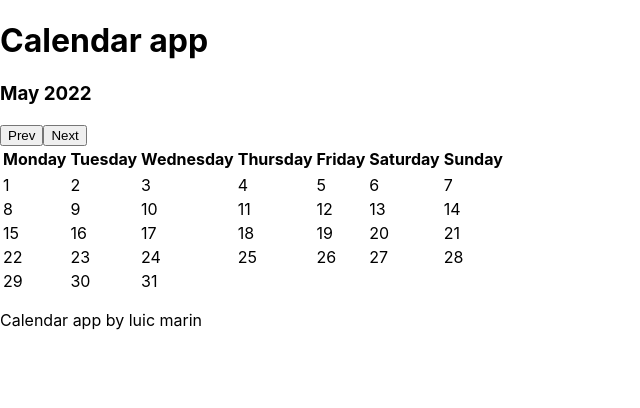
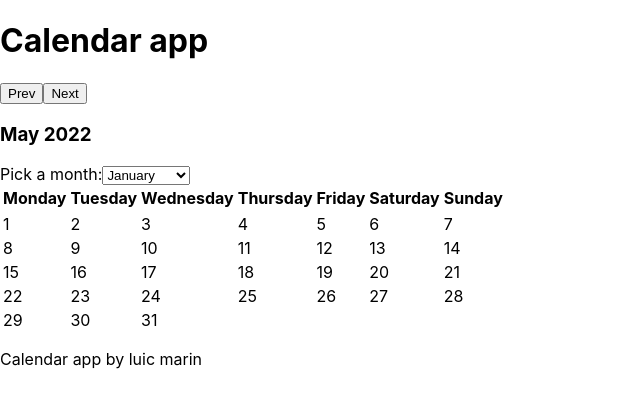
Before and after one commit to AcidBurnHen/swtichy, a Next.js app: page / in a window 1280 px wide. Shown: the top 408 px of the page, without its empty margins (0-640 px from the left). Built offline with nearby package versions, Linux system fonts and the light colour scheme.

Commit message:
Getting all months of year for month selector

```diff
--- a/components/calendar/Calendar.tsx
+++ b/components/calendar/Calendar.tsx
@@ -1,20 +1,12 @@
-import Weekdays from "./Weekdays";
-import DaysInMonth from "./DaysInMonth";
-import MonthSelect from "./MonthSelect";
+import Weekdays from './Weekdays';
+import DaysInMonth from './DaysInMonth';
+import MonthSelect from './MonthSelect';
 
 const Calendar = () => {
-
   return (
     <div>
       <div>
-        <div>
-          <MonthSelect />
-        </div>
-        <div>
-          <button>Prev</button>
-          <button>Next</button>
-
-        </div>
+        <MonthSelect />
       </div>
       <div>
         <table>
--- a/components/calendar/DaysInMonth.tsx
+++ b/components/calendar/DaysInMonth.tsx
@@ -32,11 +32,11 @@ const DaysInMonth = () => {
     }
   });
 
-  const days = rows.map((day, index) => {
+  const days = rows.map((day: string, index: number) => {
     return <tr key={index}>{day}</tr>;
   });
 
-  return <tbody>{days}</tbody>
+  return <tbody>{days}</tbody>;
 };
 
 export default DaysInMonth;
--- a/components/calendar/MonthSelect.tsx
+++ b/components/calendar/MonthSelect.tsx
@@ -1,13 +1,27 @@
-import { getMonthAndYear } from "../../lib/datetime";
+import { getMonthAndYear, getMonths } from '../../lib/datetime';
 
 const MonthSelect = () => {
-    const monthAndYear = getMonthAndYear();
+  const monthAndYear = getMonthAndYear();
+  const allMonths = getMonths();
 
-    return (
-        <div>
-            <h3>{monthAndYear}</h3>
-        </div>
-    )
-}
+  const months = allMonths.map((month: string, index: number) => {
+    return <option key={index}>{month}</option>;
+  });
 
-export default MonthSelect
+  return (
+    <div>
+      <div>
+        <button>Prev</button>
+        <button>Next</button>
+
+        <h3>{monthAndYear}</h3>
+      </div>
+      <label htmlFor='months'>Pick a month:</label>
+      <select name='months' id='months'>
+        {months}
+      </select>
+    </div>
+  );
+};
+
+export default MonthSelect;
```
